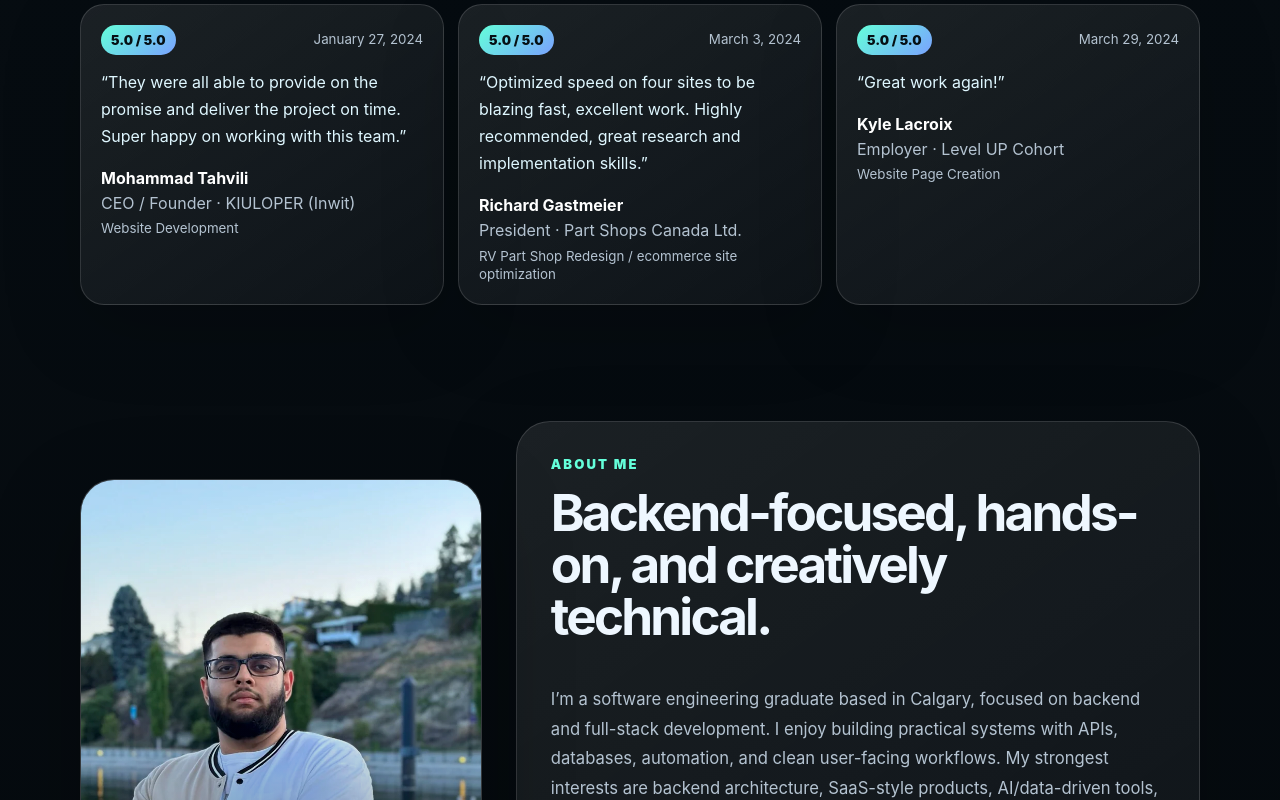
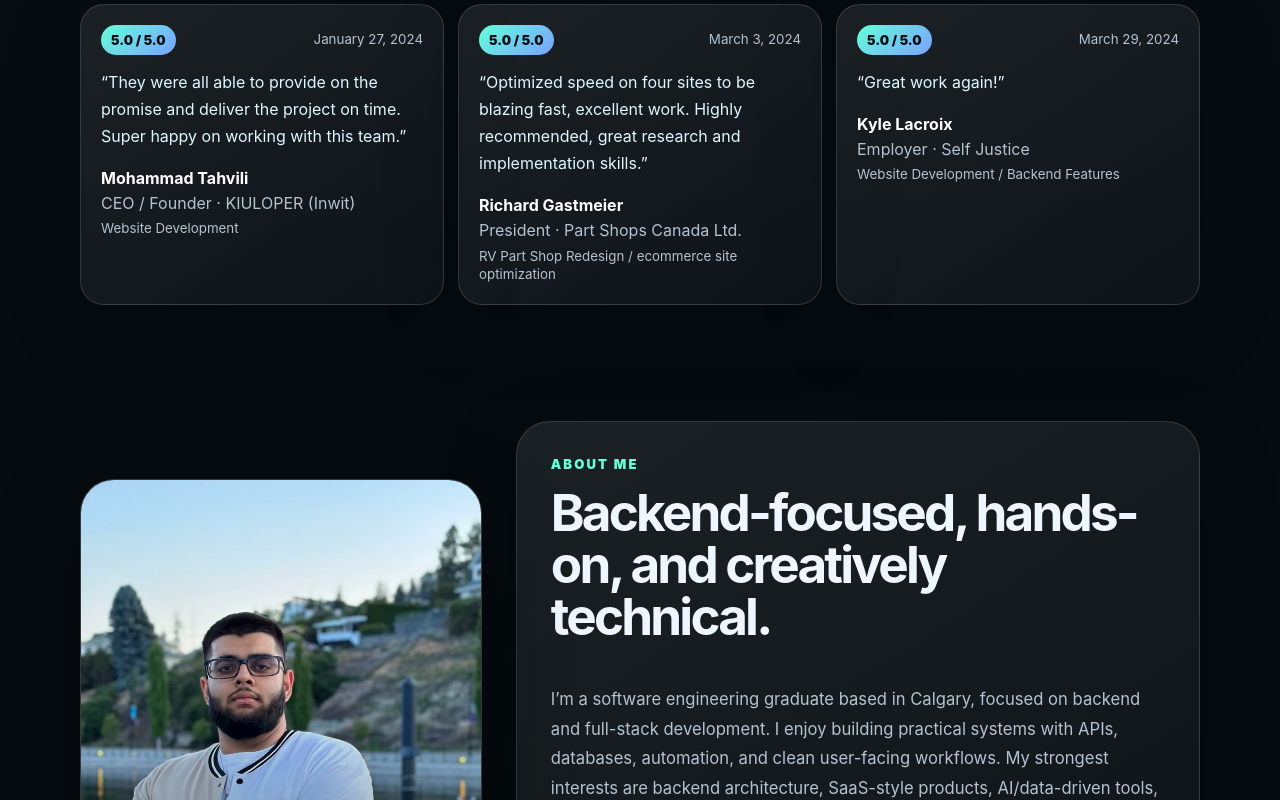
Before and after one commit to MusaJawad/musa-jawad-portfolio, a React (Vite) app: page / in a window 1280 px wide. Shown: the part 11200-12000 px from the top of the page. Built offline with nearby package versions, Linux system fonts and the light colour scheme.

Commit message:
Updated Testimonials

```diff
--- a/src/data.ts
+++ b/src/data.ts
@@ -352,8 +352,8 @@ export const testimonials: Testimonial[] = [
     quote: 'Great work again!',
     author: 'Kyle Lacroix',
     role: 'Employer',
-    organization: 'Level UP Cohort',
-    project: 'Website Page Creation',
+    organization: 'Self Justice',
+    project: 'Website Development / Backend Features',
     date: 'March 29, 2024',
   },
 ];
```
